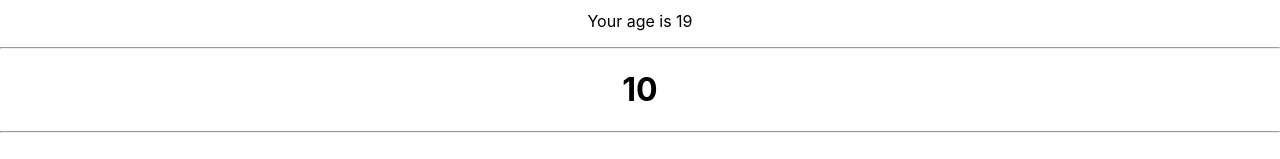
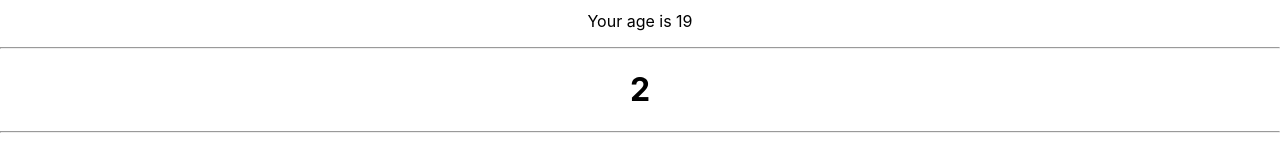
Before and after one commit to elperez365/reactExercises, a React (Create React App) app in the folder appesercizireact/: page / in a window 1280 px wide. Shown: the part 161-320 px from the top of the page. Built offline with nearby package versions, Linux system fonts and the light colour scheme.

Commit message:
exercise 33 loaded

```diff
--- a/appesercizireact/src/Counter.js
+++ b/appesercizireact/src/Counter.js
@@ -1,31 +1,34 @@
-import React from "react";
+import React, { useEffect, useState } from "react";
 import CounterDisplay from "./CounterDisplay";
 
-class Counter extends React.Component{
-    state={
-        count:this.props.init,
-    }
+function Counter ({init=0,incr=2,intervall=1000}){
+    const [count,setCount]=useState(init)
 
-    componentDidMount(){
 
-    setInterval(() => {
-        this.setState({
-            count: this.state.count + this.props.incr,
-        })
-    }, this.props.intervall);
-    }
 
-    render(){
+
+    useEffect(()=>{
+        setInterval(() => {
+            setCount(count + incr)
+        }, intervall)
+
+         return () => {
+            setInterval(()=>
+            clearInterval(setCount))
+
+         }
+    },[])
+
+
+
+
+
+
         return(
-            <CounterDisplay display={this.state.count}/>
+            <CounterDisplay display={count}/>
         )
-    }
+
 }
 
-Counter.defaultProps={
-    init:0,
-    incr:2,
-    intervall:1000,
-}
 
 export default Counter
```
